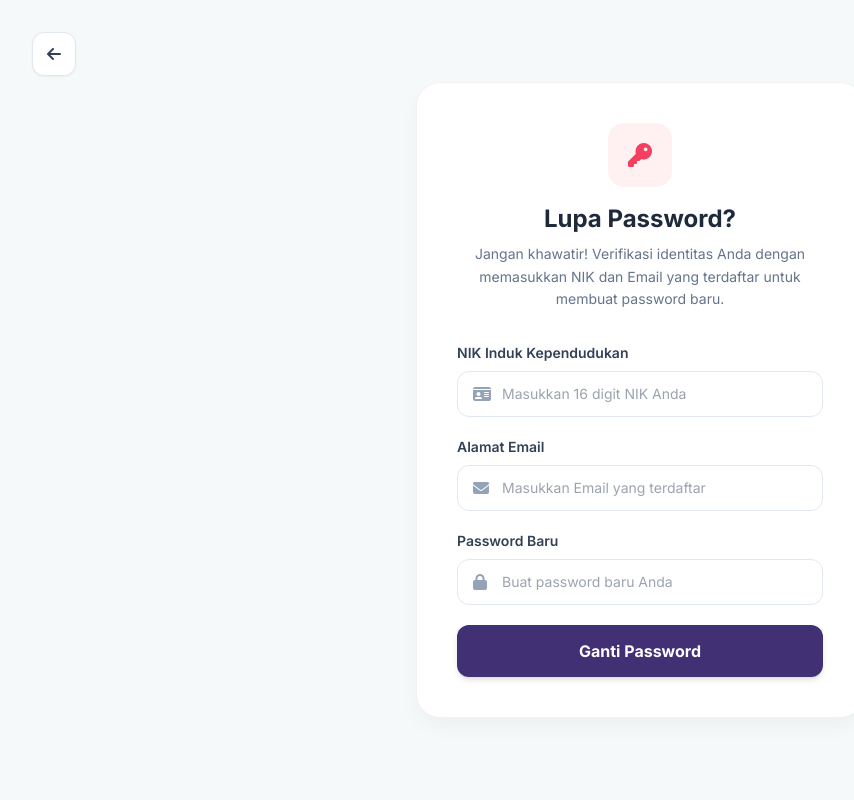
After one commit to Daerry115/SEHATI, a PHP site: page /sehati/frontend/forgot_password.php in a window 1280 px wide. The commit adds this page. Shown: the whole page, without its empty margins (0-854 px from the left). Run offline with PHP 8.4, Linux system fonts and the light colour scheme; some libraries are stand-ins or nearby versions.

Commit message:
Update SEHATI

```diff
--- /dev/null
+++ b/frontend/forgot_password.php
@@ -0,0 +1,150 @@
+<?php
+session_start();
+require_once '../config/database.php';
+
+$error = '';
+$success = '';
+
+if ($_SERVER["REQUEST_METHOD"] == "POST") {
+    $nik = $_POST['nik'] ?? '';
+    $email = $_POST['email'] ?? '';
+    $new_password = $_POST['new_password'] ?? '';
+
+    if (empty($nik) || empty($email) || empty($new_password)) {
+        $error = "Semua kolom harus diisi!";
+    } else {
+        $stmt = $conn->prepare("SELECT id FROM users WHERE nik = ? AND email = ?");
+        $stmt->bind_param("ss", $nik, $email);
+        $stmt->execute();
+        $result = $stmt->get_result();
+
+        if ($result->num_rows > 0) {
+            $user = $result->fetch_assoc();
+            $hashed_password = password_hash($new_password, PASSWORD_DEFAULT);
+
+            $update = $conn->prepare("UPDATE users SET password = ? WHERE id = ?");
+            $update->bind_param("si", $hashed_password, $user['id']);
+
+            if ($update->execute()) {
+                $success = "Password berhasil diubah! Silakan login dengan password baru Anda.";
+            } else {
+                $error = "Terjadi kesalahan sistem, silakan coba lagi.";
+            }
+        } else {
+            $error = "Data NIK dan Email tidak cocok dengan pengguna mana pun di sistem kami.";
+        }
+    }
+}
+?>
+<!DOCTYPE html>
+<html lang="id">
+<head>
+    <meta charset="UTF-8">
+    <meta name="viewport" content="width=device-width, initial-scale=1.0">
+    <title>Lupa Password - Sehati</title>
+    <!-- Tailwind CSS -->
+    <script src="https://cdn.tailwindcss.com"></script>
+    <script>
+        tailwind.config = {
+            theme: {
+                extend: {
+                    colors: {
+                        primary: '#413074',
+                        primaryDark: '#2c1e54',
+                        secondary: '#f6f9f9',
+                        accent: '#00dcf1',
+                    },
+                    fontFamily: { sans: ['Inter', 'sans-serif'], }
+                }
+            }
+        }
+    </script>
+    <link href="https://fonts.googleapis.com/css2?family=Inter:wght@300;400;500;600;700&display=swap" rel="stylesheet">
+    <link rel="stylesheet" href="https://cdnjs.cloudflare.com/ajax/libs/font-awesome/6.4.0/css/all.min.css">
+    <style>
+        body { font-family: 'Inter', sans-serif; background-color: #f6f9f9; }
+        .glass-card {
+            background: white;
+            border: 1px solid rgba(0,0,0,0.05);
+            box-shadow: 0 10px 25px -5px rgba(0, 0, 0, 0.05);
+        }
+    </style>
+</head>
+<body class="min-h-screen flex items-center justify-center p-4 relative">
+
+    <!-- Back Button to Login -->
+    <a href="login.php" class="absolute top-6 left-6 md:top-8 md:left-8 w-11 h-11 bg-white border border-slate-200 text-slate-700 flex items-center justify-center rounded-xl shadow-sm hover:bg-primary hover:text-white transition-all group">
+        <i class="fa-solid fa-arrow-left group-hover:-translate-x-1 transition-transform"></i>
+    </a>
+
+    <div class="glass-card w-full max-w-md rounded-3xl p-8 md:p-10">
+        <div class="flex flex-col items-center mb-8">
+            <div class="w-16 h-16 bg-rose-50 text-rose-500 flex items-center justify-center rounded-2xl mb-4">
+                <i class="fa-solid fa-key text-2xl"></i>
+            </div>
+            <h1 class="text-2xl font-bold text-slate-800">Lupa Password?</h1>
+            <p class="text-slate-500 text-sm mt-2 text-center leading-relaxed">Jangan khawatir! Verifikasi identitas Anda dengan memasukkan NIK dan Email yang terdaftar untuk membuat password baru.</p>
+        </div>
+
+        <?php if (!empty($error)): ?>
+            <div class="mb-6 p-4 bg-rose-50 border border-rose-200 text-rose-600 rounded-xl text-sm flex items-start gap-3">
+                <i class="fa-solid fa-circle-exclamation mt-0.5"></i>
+                <p><?php echo htmlspecialchars($error); ?></p>
+            </div>
+        <?php endif; ?>
+
+        <?php if (!empty($success)): ?>
+            <div class="mb-6 p-4 bg-emerald-50 border border-emerald-200 text-emerald-600 rounded-xl text-sm flex items-start gap-3">
+                <i class="fa-solid fa-circle-check mt-0.5"></i>
+                <div>
+                    <p class="font-bold mb-1">Berhasil!</p>
+                    <p><?php echo htmlspecialchars($success); ?></p>
+                </div>
+            </div>
+            <a href="login.php" class="block w-full py-3.5 bg-primary text-white font-bold rounded-xl text-center hover:bg-primaryDark transition-all shadow-md mt-2">
+                Kembali ke Login
+            </a>
+        <?php else: ?>
+
+        <form action="" method="POST" class="space-y-5">
+            <div>
+                <label class="block text-sm font-semibold text-slate-700 mb-2">NIK Induk Kependudukan</label>
+                <div class="relative">
+                    <div class="absolute inset-y-0 left-0 pl-4 flex items-center pointer-events-none text-slate-400">
+                        <i class="fa-solid fa-id-card"></i>
+                    </div>
+                    <input type="text" name="nik" placeholder="Masukkan 16 digit NIK Anda" class="w-full pl-11 pr-4 py-3 border border-slate-200 rounded-xl outline-none focus:border-primary focus:ring-1 focus:ring-primary text-sm transition-all" required maxlength="16" pattern="[0-9]{16}">
+                </div>
+            </div>
+
+            <div>
+                <label class="block text-sm font-semibold text-slate-700 mb-2">Alamat Email</label>
+                <div class="relative">
+                    <div class="absolute inset-y-0 left-0 pl-4 flex items-center pointer-events-none text-slate-400">
+                        <i class="fa-solid fa-envelope"></i>
+                    </div>
+                    <input type="email" name="email" placeholder="Masukkan Email yang terdaftar" class="w-full pl-11 pr-4 py-3 border border-slate-200 rounded-xl outline-none focus:border-primary focus:ring-1 focus:ring-primary text-sm transition-all" required>
+                </div>
+            </div>
+
+            <div>
+                <label class="block text-sm font-semibold text-slate-700 mb-2">Password Baru</label>
+                <div class="relative">
+                    <div class="absolute inset-y-0 left-0 pl-4 flex items-center pointer-events-none text-slate-400">
+                        <i class="fa-solid fa-lock"></i>
+                    </div>
+                    <input type="password" name="new_password" placeholder="Buat password baru Anda" class="w-full pl-11 pr-4 py-3 border border-slate-200 rounded-xl outline-none focus:border-primary focus:ring-1 focus:ring-primary text-sm transition-all" required minlength="6">
+                </div>
+            </div>
+
+            <button type="submit" class="w-full py-3.5 bg-primary text-white font-bold rounded-xl hover:bg-primaryDark transition-all shadow-md mt-6">
+                Ganti Password
+            </button>
+        </form>
+
+        <?php endif; ?>
+
+    </div>
+
+</body>
+</html>
--- a/frontend/login.php
+++ b/frontend/login.php
@@ -55,7 +55,7 @@
             <div>
                 <div class="flex justify-between items-center mb-2">
                     <label class="block text-sm font-semibold text-slate-700">Password</label>
-                    <a href="#" class="text-xs font-semibold text-primary hover:underline">Lupa Password?</a>
+                    <a href="forgot_password.php" class="text-xs font-semibold text-primary hover:underline">Lupa Password?</a>
                 </div>
                 <div class="relative">
                     <div class="absolute inset-y-0 left-0 pl-4 flex items-center pointer-events-none text-slate-400">
```
Also changed, not shown: check.php (added, +8 -0 lines), check2.php (added, +10 -0 lines), config/helpers.php (+12 -4 lines), desc.php (added, +7 -0 lines), frontend/find.php (+20 -1 lines), test_find.php (added, +25 -0 lines), test_json2.php (added, +18 -0 lines), test_json3.php (added, +15 -0 lines), test_json4.php (added, +12 -0 lines), test_json5.php (added, +10 -0 lines), test_json6.php (added, +10 -0 lines), test_json_error.php (added, +13 -0 lines), .user.ini.
